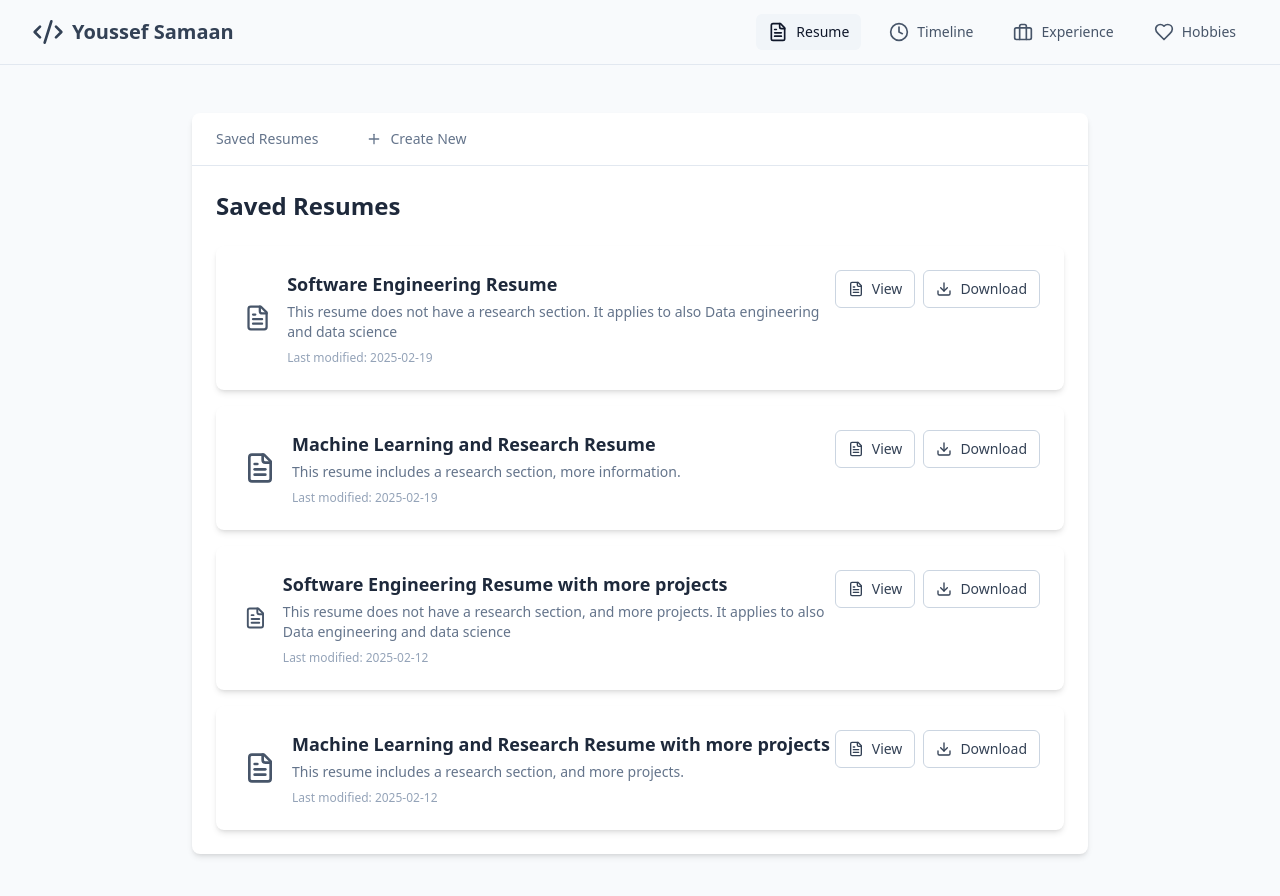
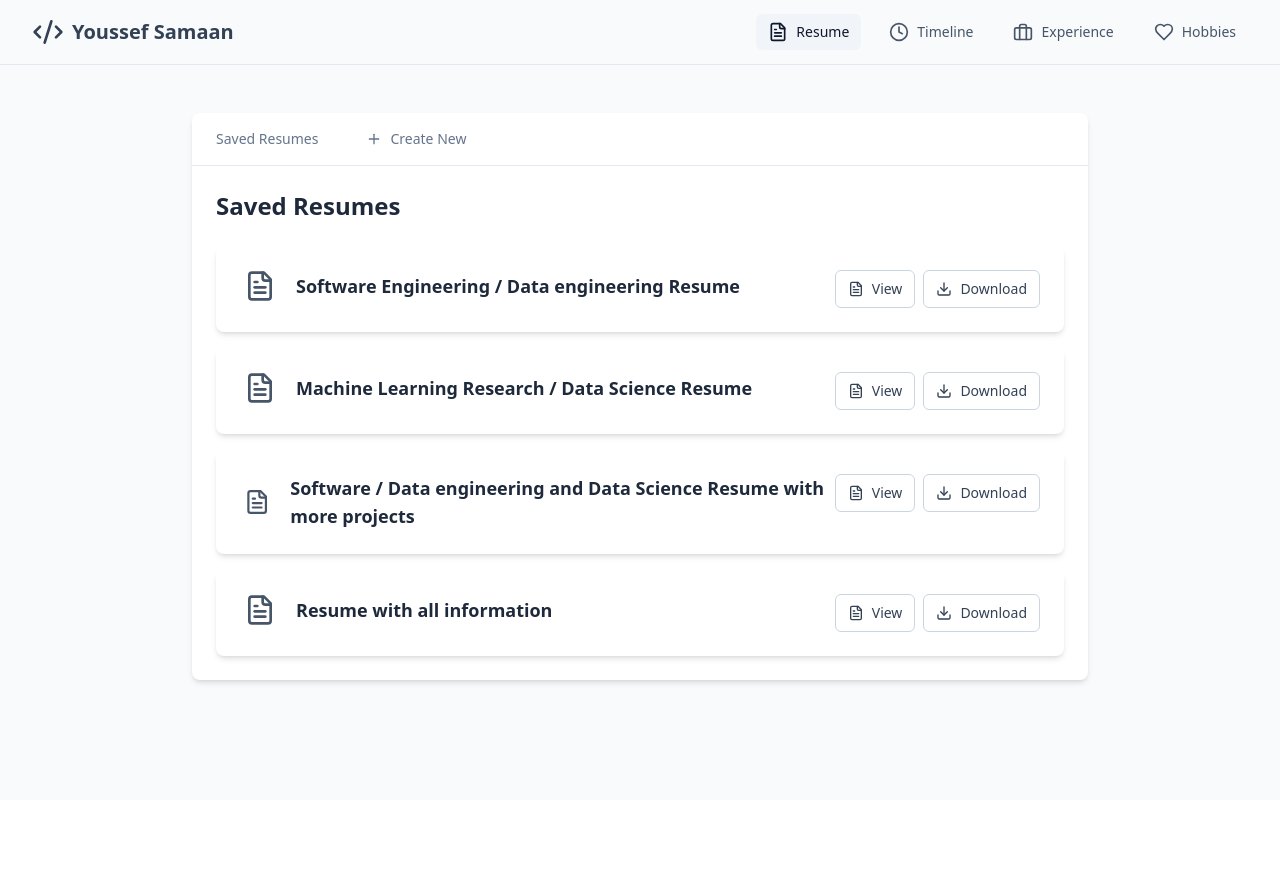
Before and after one commit to YoussefSamaan/Personal-website, a React (Vite) app: page /resume in a window 1280 px wide. Shown: the top 896 px of the page. After the commit the page ends 800 px from the top, so only its background shows below. Built offline with nearby package versions, Linux system fonts and the light colour scheme; what @react-pdf/renderer would draw is missing.

Commit message:
updated resumes

```diff
--- a/src/components/ResumeSection/ResumeList.tsx
+++ b/src/components/ResumeSection/ResumeList.tsx
@@ -15,9 +15,11 @@ export const ResumeList = () => {
                             <div className="flex items-center pl-1">
                                 <FileText className="w-8 h-8 text-slate-600 mr-4" />
                                 <div>
-                                    <h3 className="text-lg font-semibold text-slate-800">{resume.name}</h3>
-                                    <p className="text-sm text-slate-500 mt-1">{resume.description}</p>
-                                    <p className="text-xs text-slate-400 mt-2">Last modified: {resume.lastModified}</p>
+                                    <h3 className="text-lg font-semibold text-slate-800 pl-1">{resume.name}</h3>
+                                    {resume.description && <p className="text-sm text-slate-500 mt-1">{resume.description}</p>}
+                                    {resume.lastModified && <p className="text-xs text-slate-400 mt-2">Last modified: {resume.lastModified}</p>}
+                                    {/*<p className="text-sm text-slate-500 mt-1">{resume.description}</p>*/}
+                                    {/*<p className="text-xs text-slate-400 mt-2">Last modified: {resume.lastModified}</p>*/}
                                 </div>
                             </div>
                             <div className="flex items-center space-x-2">
--- a/src/data/ResumesItems.ts
+++ b/src/data/ResumesItems.ts
@@ -2,27 +2,23 @@ import {ResumeItem} from "../types.ts";
 
 export const resumes: ResumeItem[] = [
     {
-        name: "Software Engineering Resume",
-        description: "This resume does not have a research section. It applies to also Data engineering and data science",
-        lastModified: "2025-02-19",
+        name: "Software Engineering / Data engineering Resume",
+        // lastModified: "2025-02-19",
         link: `${import.meta.env.BASE_URL}Resumes/Youssef_Samaan_Resume.pdf`,
     },
     {
-        name: "Machine Learning and Research Resume",
-        description: "This resume includes a research section, more information.",
-        lastModified: "2025-02-19",
+        name: "Machine Learning Research / Data Science Resume",
+        // lastModified: "2025-02-19",
         link: `${import.meta.env.BASE_URL}Resumes/Youssef_Samaan_Resume_ML_Research.pdf`,
     },
     {
-        name: "Software Engineering Resume with more projects",
-        description: "This resume does not have a research section, and more projects. It applies to also Data engineering and data science",
-        lastModified: "2025-02-12",
+        name: "Software / Data engineering and Data Science Resume with more projects",
+        // lastModified: "2025-02-12",
         link: `${import.meta.env.BASE_URL}Resumes/Youssef_Samaan_Resume_projects.pdf`,
     },
     {
-        name: "Machine Learning and Research Resume with more projects",
-        description: "This resume includes a research section, and more projects.",
-        lastModified: "2025-02-12",
-        link: `${import.meta.env.BASE_URL}Resumes/Youssef_Samaan_Resume_ML_projects.pdf`,
+        name: "Resume with all information",
+        // lastModified: "2025-02-23",
+        link: `${import.meta.env.BASE_URL}Resumes/Youssef_Samaan_Resume_ALL.pdf`,
     },
 ];
--- a/src/types.ts
+++ b/src/types.ts
@@ -54,8 +54,8 @@ export interface MovieInfo {
 
 export interface ResumeItem {
     name: string;
-    description: string;
-    lastModified: string;
+    description?: string;
+    lastModified?: string;
     link: string;
 }
 
```
Also changed, not shown: 3 other files (tests, documents, lock files or other folders).
